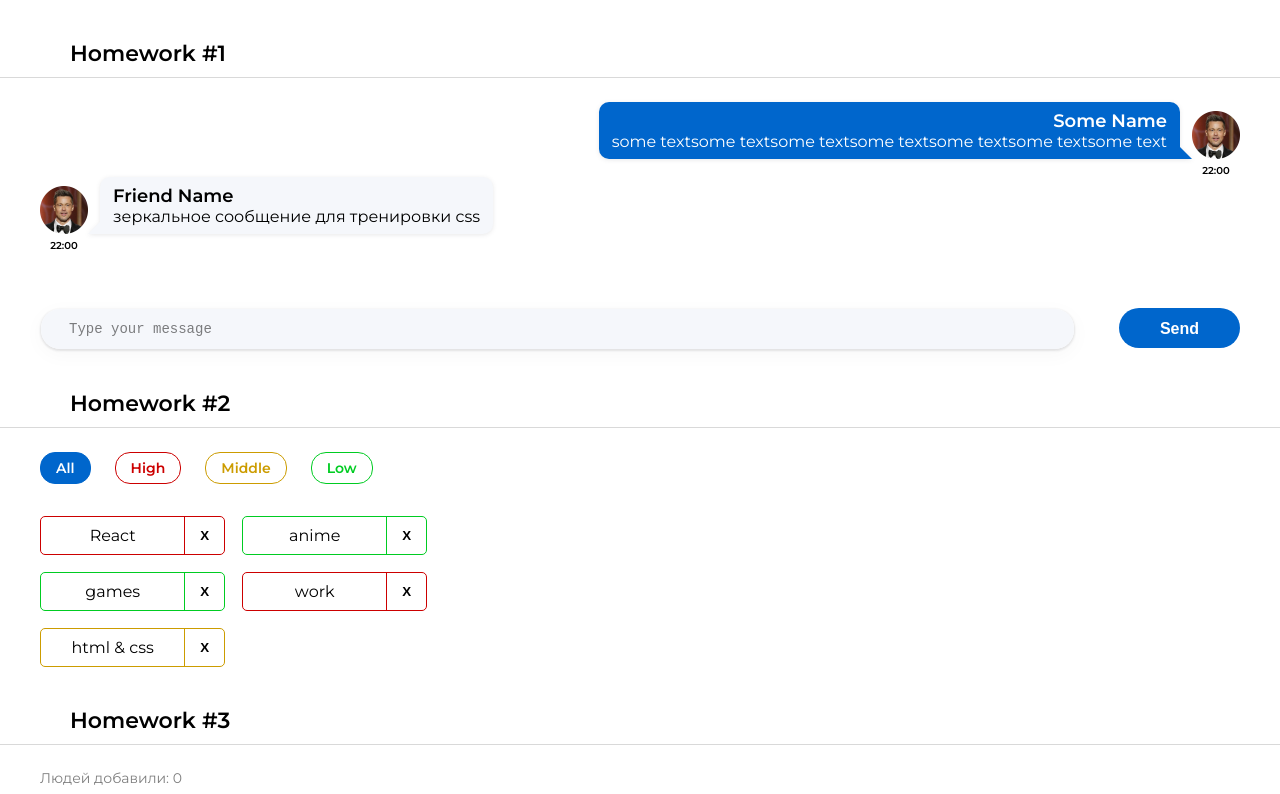
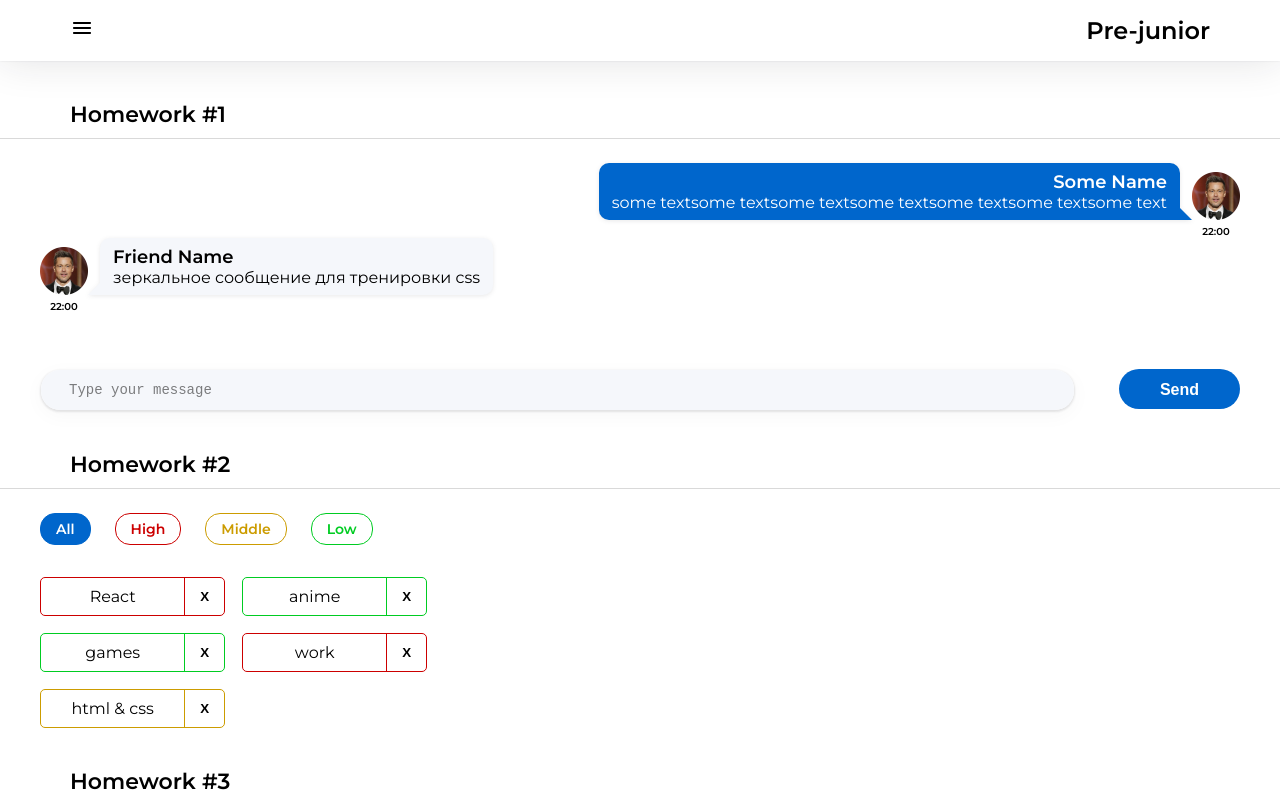
Before and after one commit to EvilNine/homework, a React (Create React App) app: page /#/pre-junior in a window 1280 px wide. Shown: the top 794 px of the page. Built offline with nearby package versions, Linux system fonts and the light colour scheme.

Commit message:
homework 5

```diff
--- a/src/s1-main/App.module.css
+++ b/src/s1-main/App.module.css
@@ -42,6 +42,10 @@
     --btn-disabled-color:           #002E5C;
     --btn-disabled-opacity:         .5;
 
+    --sidebar-link-color:           #000000;
+    --sidebar-link-hover:           #58ACFF;
+    --sidebar-link-active:          #0059B2;
+
 
 }
 .App {
--- a/src/s1-main/App.tsx
+++ b/src/s1-main/App.tsx
@@ -1,21 +1,20 @@
 import React from 'react'
 import s from './App.module.css'
-import HW1 from '../s2-homeworks/hw01/HW1'
-import HW2 from "../s2-homeworks/hw02/HW2";
-import HW3 from "../s2-homeworks/hw03/HW3";
-import HW4 from "../s2-homeworks/hw04/HW4";
+import HW5 from "../s2-homeworks/hw05/HW5";
+
 
 function App() {
     return (
         <div className={s.App}>
-            <HW1/>
+            {/*<HW1/>*/}
             {/*раскомментировать по ходу выполнения*/}
-            <HW2/>
-            <HW3/>
-            <HW4/>
+            {/*<HW2/>*/}
+            {/*<HW3/>*/}
+            {/*<HW4/>*/}
 
             {/*при выполнении дз 5 и более - закомментировать здесь дз 1-4, так как они есть внутри дз 5*/}
-            {/*<HW5/>*/}
+            <HW5/>
+
         </div>
     )
 }
--- a/src/s2-homeworks/hw05/Pages.tsx
+++ b/src/s2-homeworks/hw05/Pages.tsx
@@ -18,15 +18,16 @@ function Pages() {
             <Routes>
                 {/*роутинг будут писать студенты*/}
                 {/*в начале мы попадаем на страницу '/' и переходим сразу на страницу /pre-junior*/}
-                {/*<Route ...*/}
+                <Route path={'/'} element={<Navigate to={PATH.PRE_JUNIOR}/>}/>
 
                 {/*роуты для /pre-junior, /junior, /junior-plus*/}
-                {/*<Route ...*/}
-                {/*<Route ...*/}
-                {/*<Route ...*/}
+                <Route path={PATH.PRE_JUNIOR} element={<PreJunior />} />
+                <Route path={PATH.JUNIOR} element={<Junior />} />
+                <Route path={PATH.JUNIOR_PLUS} element={<JuniorPlus />} />
+
 
                 {/*роут для несуществующей страницы должен отрисовать <Error404 />*/}
-                {/*<Route ...*/}
+                <Route path={'/*'} element={<Error404 />}/>
             </Routes>
         </div>
     )
--- a/src/s2-homeworks/hw05/header/Header.module.css
+++ b/src/s2-homeworks/hw05/header/Header.module.css
@@ -1,8 +1,22 @@
 .burgerMenuIcon {
+    width: 1.5rem;
+    height: 1.5rem;
+    display: flex;
+    align-items: center;
+    justify-content: center;
+    cursor: pointer;
 }
 
 .header {
+    background-color: var(--white);
+    box-shadow: 0px 0px 40px rgba(29, 33, 38, 0.13), 0px 0px 2px rgba(29, 33, 38, 0.1);
+    display: flex;
+    justify-content: space-between;
+    padding: 1rem 4.375rem;
 }
 
 .header h1 {
+    font-size: 1.5rem;
+    font-weight: 600;
+    margin: 0;
 }
--- a/src/s2-homeworks/hw05/sidebar/Sidebar.module.css
+++ b/src/s2-homeworks/hw05/sidebar/Sidebar.module.css
@@ -1,24 +1,67 @@
 .sidebar {
+    background: var(--white);
+    position: fixed;
+    left: 0;
+    top: 0;
+    bottom: 0;
+    display: flex;
+    flex-wrap: wrap;
+    flex-direction: column;
+    padding: 1rem 1.5rem;
+    min-width: 317px;
+    transform: translateX(-100%);
+    transition: visibility .4s cubic-bezier(.445,.05,.55,.95),
+                transform .4s cubic-bezier(.445,.05,.55,.95),
+                opacity .4s cubic-bezier(.445,.05,.55,.95);
+    z-index: 1060;
 }
 
 .sidebar.open {
+    transform: translateX(0);
 }
 
 .background {
+    background-color: var(--dark);
+    position: fixed;
+    inset: 0;
+    opacity: .3;
+    transition: opacity .4s cubic-bezier(.445,.05,.55,.95);
+    z-index: 1050;
 }
 
 .nav {
+    display: flex;
+    flex-direction: column;
+    gap: 2.813rem;
 }
 
 .nav a {
+    font-size: 1.375rem;
+    font-weight: 600;
+    text-decoration: none;
+    color: var(--sidebar-link-color);
+    transition: color .4s cubic-bezier(.445,.05,.55,.95);
 }
 
 .nav a:hover {
+    color: var(--sidebar-link-hover)
 }
 
 .nav a.active {
+    color: var(--sidebar-link-active);
+    text-decoration: underline;
 }
 .close {
+    background-color: transparent;
+    border: 0;
+    width: 1.5rem;
+    height: 1.5rem;
+    display: flex;
+    align-items: center;
+    justify-content: center;
+    cursor: pointer;
+    align-self: end;
+    margin-bottom: 1.5rem;
 }
 
 .close img {
--- a/src/s2-homeworks/hw05/sidebar/Sidebar.tsx
+++ b/src/s2-homeworks/hw05/sidebar/Sidebar.tsx
@@ -31,7 +31,7 @@ export const Sidebar: FC<PropsType> = ({open, handleClose}) => {
                         id={'hw5-pre-junior-link'}
                         to={PATH.PRE_JUNIOR}
                         onClick={handleClose}
-                        // className={...} // делает студент
+                        className={({isActive})=> isActive ? s.active : ''} // делает студент
                     >
                         Pre-junior
                     </NavLink>
@@ -39,7 +39,7 @@ export const Sidebar: FC<PropsType> = ({open, handleClose}) => {
                         id={'hw5-junior-link'}
                         to={PATH.JUNIOR}
                         onClick={handleClose}
-                        // className={...} // делает студент
+                        className={({isActive})=> isActive ? s.active : ''} // делает студент
                     >
                         Junior
                     </NavLink>
@@ -47,7 +47,7 @@ export const Sidebar: FC<PropsType> = ({open, handleClose}) => {
                         id={'hw5-junior-plus-link'}
                         to={PATH.JUNIOR_PLUS}
                         onClick={handleClose}
-                        // className={...} // делает студент
+                        className={({isActive})=> isActive ? s.active : ''} // делает студент
                     >
                         Junior Plus
                     </NavLink>
--- a/src/s2-homeworks/hw07/common/c5-SuperSelect/SuperSelect.tsx
+++ b/src/s2-homeworks/hw07/common/c5-SuperSelect/SuperSelect.tsx
@@ -36,6 +36,7 @@ const SuperSelect: React.FC<SuperSelectPropsType> = ({
         : [] // map options with key
 
     const onChangeCallback = (e: ChangeEvent<HTMLSelectElement>) => {
+
         // делают студенты
     }
 
```
